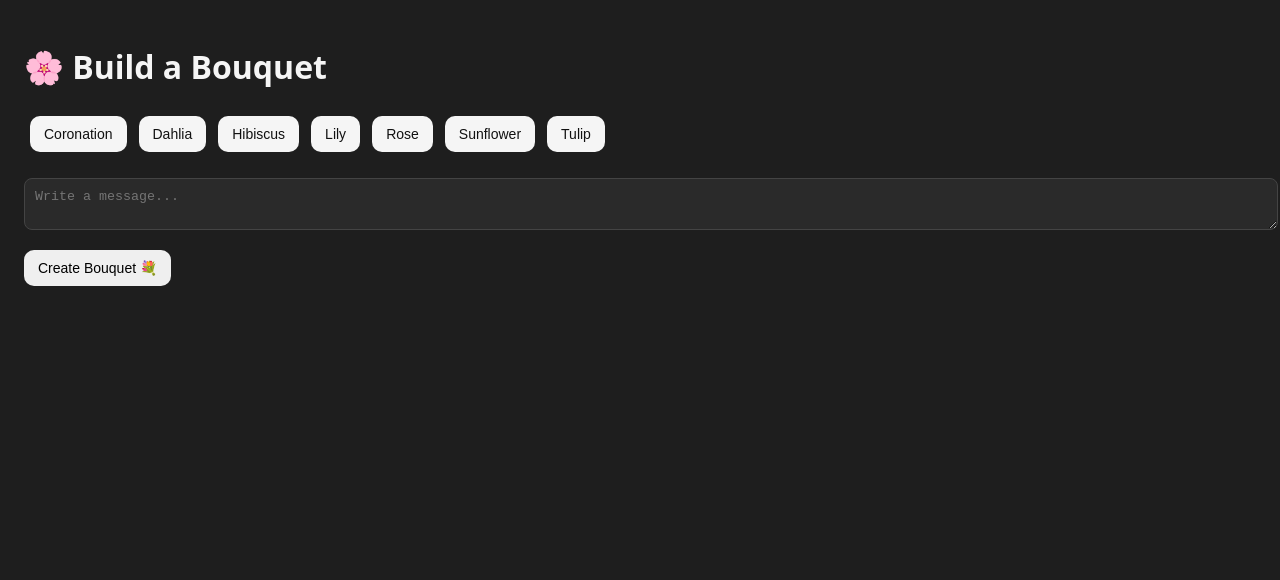
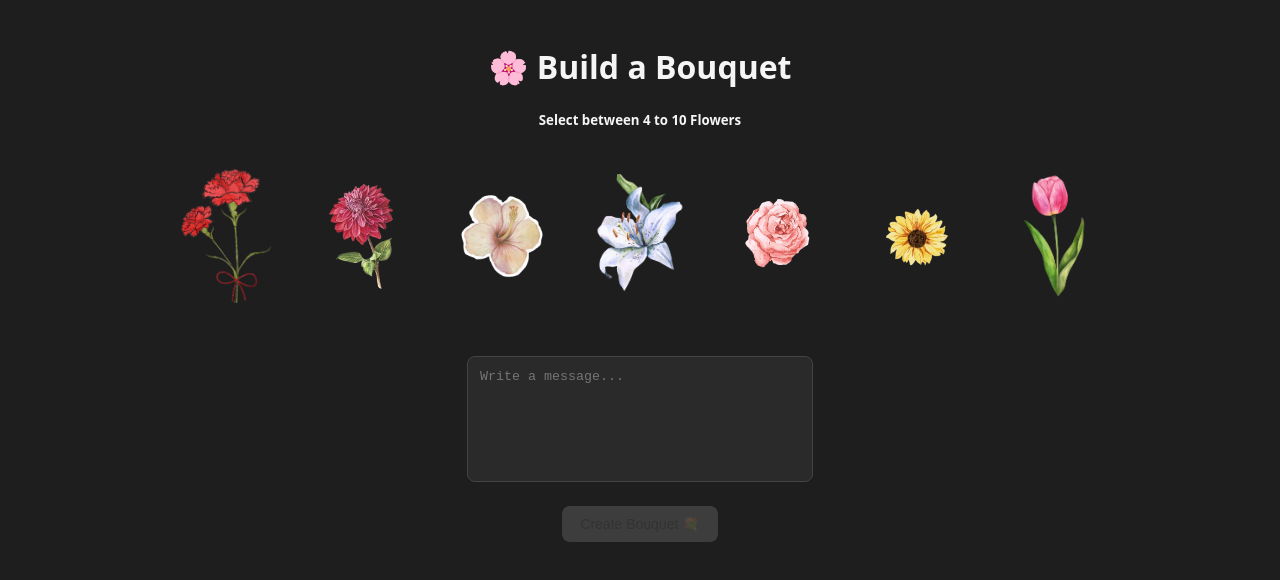
Before and after one commit to Sakthi-Raja/virtual-bouquet, a React (Vite) app: page / in a window 1280 px wide. Shown: the top 580 px of the page. Built offline with nearby package versions, Linux system fonts and the light colour scheme.

Commit message:
polishing create page

```diff
--- a/src/pages/View.jsx
+++ b/src/pages/View.jsx
@@ -16,23 +16,36 @@ export default function View() {
 
       <div
   style={{
-    display: "flex",
-    justifyContent: "center",
-    flexWrap: "wrap",
-    marginTop: 20
+    position: "relative",
+    height: 220,
+    marginTop: 30,
+    marginBottom: 20
   }}
 >
-  {selectedFlowers.map(f => (
+  {selectedFlowers.map((f, i) => {
+    const angle = (i - (selectedFlowers.length - 1) / 2) * 12;
+
+    return (
       <img
         key={f.id}
         src={f.image}
         alt={f.name}
         style={{
-        width: 90,
-        margin: 10
+          width: 110,
+          position: "absolute",
+          left: "50%",
+          bottom: 0,
+          transform: `
+            translateX(-50%)
+            rotate(${angle}deg)
+            translateY(${Math.abs(angle) * -1}px)
+          `,
+          transformOrigin: "bottom center",
+          filter: "drop-shadow(0 6px 12px rgba(0,0,0,0.4))"
         }}
       />
-  ))}
+    );
+  })}
       </div>
 
 
--- a/src/pages/create.jsx
+++ b/src/pages/create.jsx
@@ -4,99 +4,207 @@ import { flowers } from "../data/flowers";
 export default function Create() {
   const [selected, setSelected] = useState([]);
   const [message, setMessage] = useState("");
+  const [shareUrl, setShareUrl] = useState("");
+  const [showModal, setShowModal] = useState(false);
+  const min_flower=4;
+  const max_flower=10;
+  const isMaxReached = selected.length >= max_flower;
 
-  const [shareUrl,setShareUrl] = useState("");
-  const [showModal, setShowModal] = useState(false);
 
-  const overlayStyle = {
+  function addFlower(id) {
+    setSelected(prev => {
+      if (prev.length >= max_flower) return prev;
+      return [...prev, id];
+    });
+  }
+
+  const removeFlower = (id) => {
+  setSelected(prev => prev.filter(flowerId => flowerId !== id));
+  };
+
+  function generateLink() {
+    const f = selected.join(",");
+    const m = encodeURIComponent(message);
+    const url = `${window.location.origin}/view?f=${f}&m=${m}`;
+    setShareUrl(url);
+    setShowModal(true);
+  }
+
+  const selectedCounts = selected.reduce((acc, id) => {
+  acc[id] = (acc[id] || 0) + 1;
+  return acc;
+  }, {});
+
+  return (
+    <div style={{ padding: 24, textAlign: "center" }}>
+      <h1>🌸 Build a Bouquet</h1>
+      <h5>Select between 4 to 10 Flowers</h5>
+      {/* Flower selection */}
+      <div
+        style={{
+          display: "flex",
+          justifyContent: "center",
+          flexWrap: "wrap",
+          gap: 20,
+          marginTop: 30
+        }}
+      >
+        {flowers.map(flower => (
+          <button
+          key={flower.id}
+          onClick={() => addFlower(flower.id)}
+  style={{
+    background: "transparent",
+    border: "none",
+    position: "relative",
+    cursor: isMaxReached ? "not-allowed" : "pointer",
+    opacity: isMaxReached ? 0.5 : 1,
+    transition: "transform 0.2s ease",
+    opacity: "0.2s ease"
+  }}
+>
+  <img
+    src={flower.image}
+    alt={flower.name}
+    style={{ width: 90 }}
+  />
+
+  {(() => {
+    const count = selected.filter(id => id === flower.id).length;
+    return count > 0 ? (
+      <div
+        style={{
+          position: "absolute",
+          top: 10,
+          right: 10,
+          background: "#000",
+          color: "#fff",
+          width: 22,
+          height: 22,
+          borderRadius: "50%",
+          fontSize: 12,
+          display: "flex",
+          alignItems: "center",
+          justifyContent: "center"
+        }}
+      >
+        {count}
+      </div>
+    ) : null;
+  })()}
+</button>
+        ))}
+      </div>
+
+        {Object.keys(selectedCounts).length > 0 && (
+  <div
+    style={{
+      marginTop: 30,
+      display: "flex",
+      justifyContent: "center",
+      flexWrap: "wrap",
+      gap: 10
+    }}
+  >
+    {Object.entries(selectedCounts).map(([id, count]) => {
+      const flower = flowers.find(f => f.id === id);
+      if (!flower) return null;
+
+      return (
+        <button
+          key={id}
+          onClick={() => removeFlower(id)}
+          style={{
+            padding: "6px 12px",
+            borderRadius: 20,
+            border: "1px solid #ccc",
+            background: "#111",
+            color: "#fff",
+            cursor: "pointer",
+            fontSize: 14,
+            transition: "all 0.2s ease"
+          }}
+        >
+          {flower.name.toUpperCase()} × {count}
+        </button>
+      );
+    })}
+  </div>
+)}
+
+
+      {/* Message box */}
+      <div
+        style={{
+          marginTop: 40,
+          display: "flex",
+          justifyContent: "center"
+        }}
+      >
+
+        <textarea
+          placeholder="Write a message..."
+          value={message}
+          onChange={e => setMessage(e.target.value)}
+          style={{
+            width: 320,
+            height: 100,
+            padding: 12,
+            borderRadius: 8,
+            resize: "none"
+          }}
+        />
+      </div>
+
+      {/* Create button */}
+      <button
+        onClick={generateLink}
+        disabled={selected.length<min_flower}
+        style={{
+          marginTop: 24,
+          padding: "10px 18px",
+          borderRadius: 8,
+          cursor: selected.length < min_flower ? "not-allowed" : "pointer",
+          opacity: selected.length < min_flower ? 0.5 : 1
+        }}
+      >
+        Create Bouquet 💐
+      </button>
+
+      {/* Modal */}
+      {showModal && (
+        <div
+          style={{
             position: "fixed",
             inset: 0,
             background: "rgba(0,0,0,0.6)",
             display: "flex",
             alignItems: "center",
             justifyContent: "center"
-};
-
-const modalStyle = {
+          }}
+        >
+          <div
+            style={{
               background: "#222",
               padding: 20,
               borderRadius: 12,
               width: 320,
               textAlign: "center"
-};
-
-
-  function toggleFlower(id) {
-    setSelected(prev =>
-      prev.includes(id)
-        ? prev.filter(f => f !== id)
-        : [...prev, id]
-    );
-  }
-
-  function generateLink() {
-    const f = selected.join(",");
-    const m = encodeURIComponent(message);
-    const url = `${window.location.origin}/view?f=${f}&m=${m}`;
-    //alert(url); // temporary joy
-    setShareUrl(url);
-    setShowModal(true);
-  }
-
-  return (
-    <div style={{ padding: 24 }}>
-      <h1>🌸 Build a Bouquet</h1>
-
-      <div>
-        {flowers.map(flower => (
-          <button
-            key={flower.id}
-            onClick={() => toggleFlower(flower.id)}
-              style={{
-                margin: 6,
-                background: selected.includes(flower.id)
-                ? "#ffb6c1"
-                : "#f5f5f5",
-                color: "#111",
-                fontWeight: 500
             }}
           >
-  {flower.name}
-</button>
-        ))}
-      </div>
-
-      <textarea
-        placeholder="Write a message..."
-        value={message}
-        onChange={e => setMessage(e.target.value)}
-        style={{ display: "block", marginTop: 20, width: "100%" }}
-      />
-
-      <button onClick={generateLink} style={{ marginTop: 20 }}>
-        Create Bouquet 💐
-      </button>
-
-      {showModal && (
-  <div style={overlayStyle}>
-    <div style={modalStyle}>
             <h3>💐 Your bouquet is ready</h3>
             <p>Share this link with someone special</p>
 
             <input
               value={shareUrl}
               readOnly
-        style={{
-          width: "100%",
-          padding: 8,
-          marginTop: 10
-        }}
+              style={{ width: "100%", padding: 8 }}
             />
 
             <div style={{ marginTop: 14 }}>
-        <button onClick={() => {
-          navigator.clipboard.writeText(shareUrl);
-        }}>
+              <button
+                onClick={() => navigator.clipboard.writeText(shareUrl)}
+              >
                 Copy Link 📋
               </button>
 
@@ -110,7 +218,6 @@ const modalStyle = {
           </div>
         </div>
       )}
-
     </div>
   );
 }
```
Lines whose indentation alone changed are shown as unchanged.
